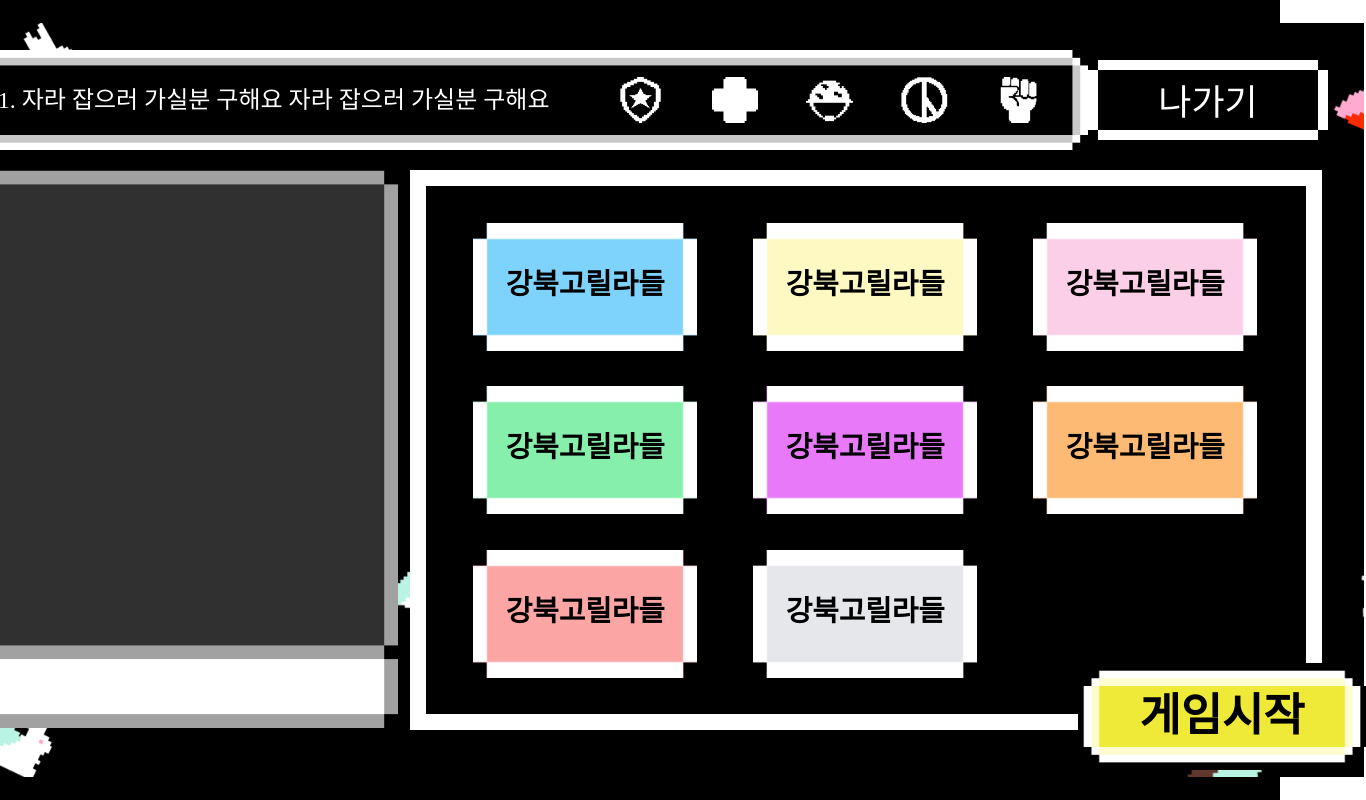
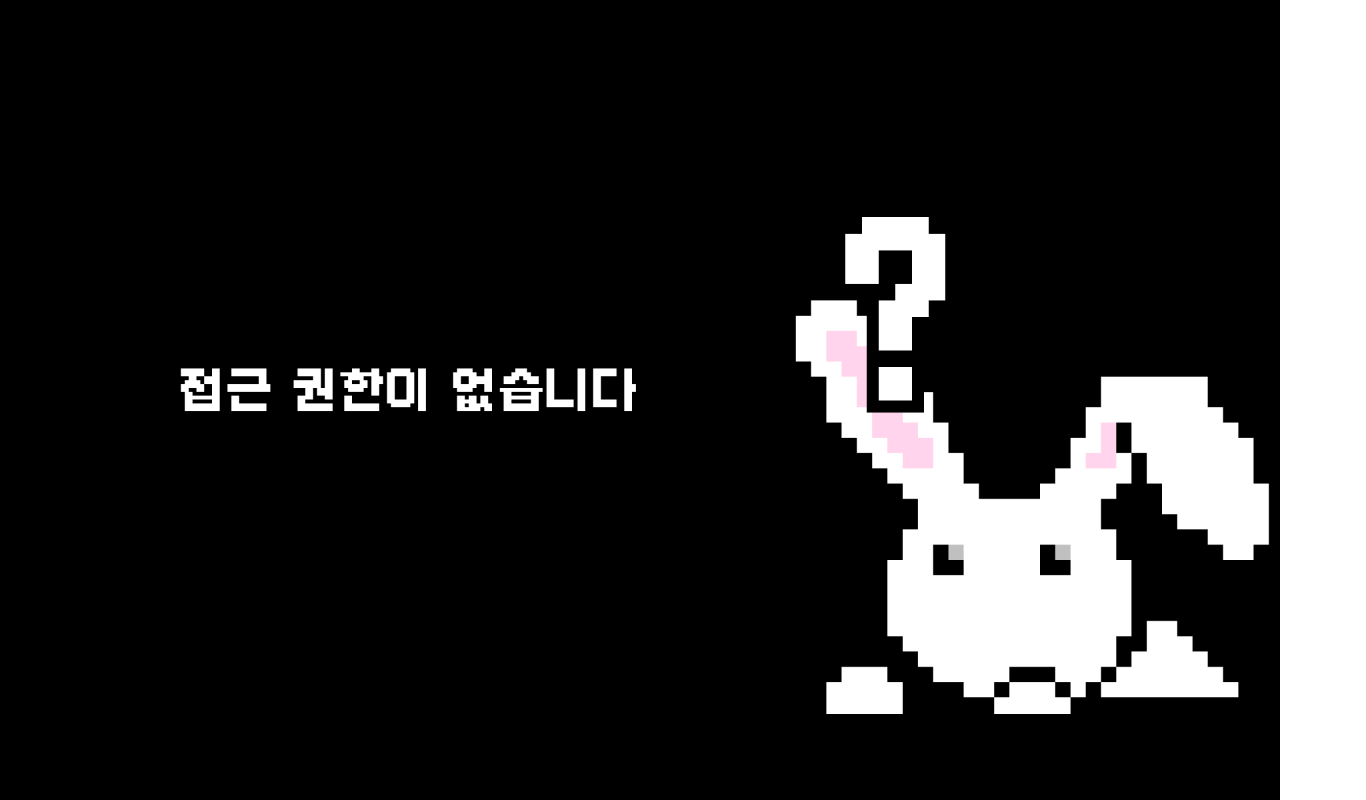
Before and after one commit to tlalswn23/whostheazara, a React (Vite) app in the folder FE/: page /room in a window 1280 px wide. Shown: the whole page, 1366 px wide, since content can reach past the window. Built offline with nearby package versions, Linux system fonts and the light colour scheme; a web font is replaced by a local one.

Commit message:
Fix: 안쓰는 변수들 정리

```diff
--- a/FE/src/layouts/ResultLayout.tsx
+++ b/FE/src/layouts/ResultLayout.tsx
@@ -1,11 +1,6 @@
-import { useState } from "react";
-import resultZaraBg from "../assets/img/profileBg.png";
-import resultRabbitBg from "../assets/img/lobbyBg.png";
-
 import { LayoutChildrenProps } from "../types/LayoutChildrenProps";
 
 export const ResultLayout = ({ children }: LayoutChildrenProps) => {
-  const [backgroundImage, setBackGroundImage] = useState(resultRabbitBg);
   return (
     <div
       className={`relative 3xl:w-[1920px] w-[1536px] 3xl:h-[942px] h-[754px] flex justify-center items-center bg-cover transition ease-in-out duration-1000 animate-fade-in`}
--- a/FE/src/privateRoute/PrivateRoute.tsx
+++ b/FE/src/privateRoute/PrivateRoute.tsx
@@ -12,7 +12,7 @@ export function PrivateRoute({ requireAuth }: PrivateRouteProps): React.ReactEle
   const { accessToken } = useAccessTokenState();
 
   //FIXME: requireAuth
-  if (false) {
+  if (requireAuth) {
     // 인증이 반드시 필요한 페이지인 경우
     return accessToken ? <Outlet /> : <ForbiddenAuth />;
   } else {
```
